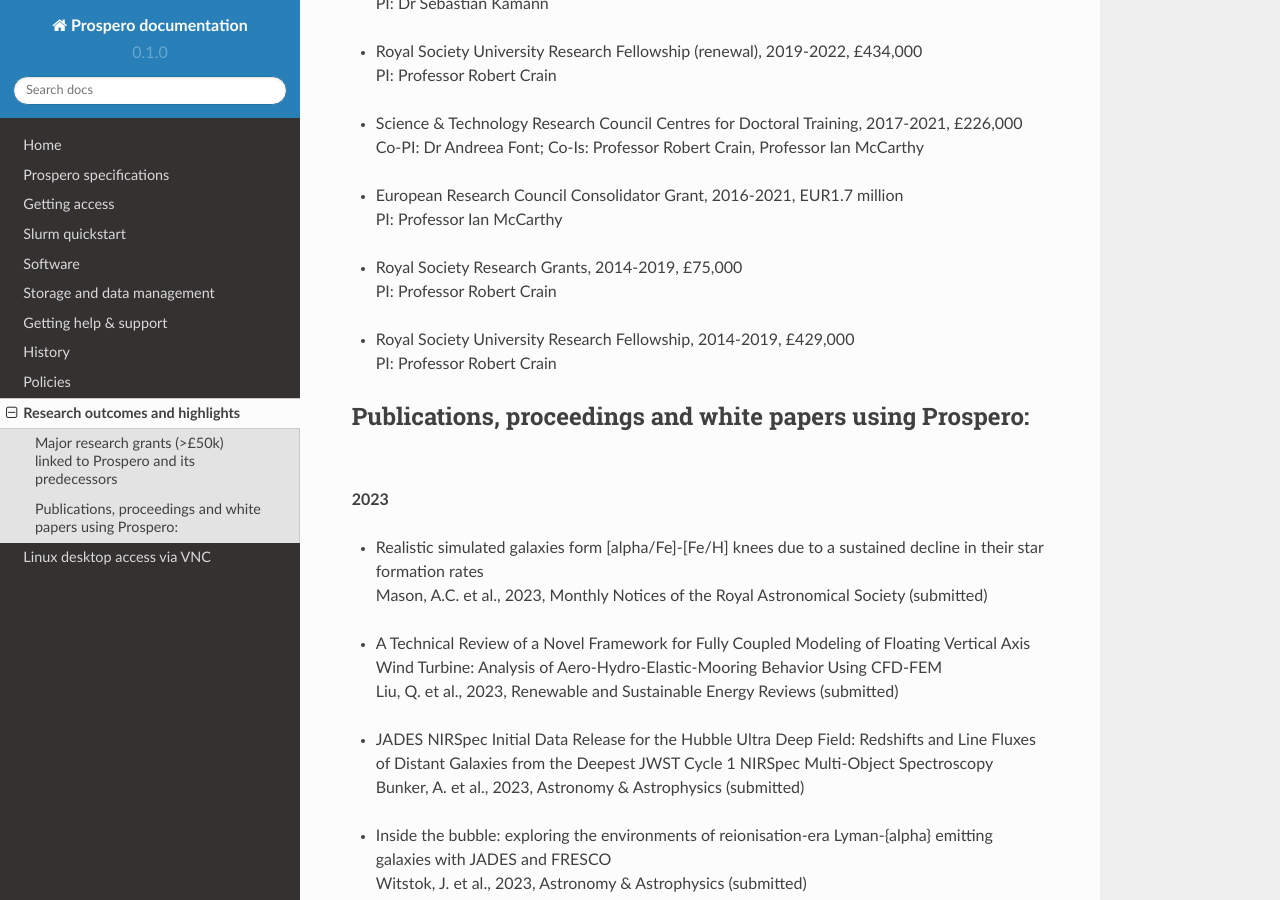
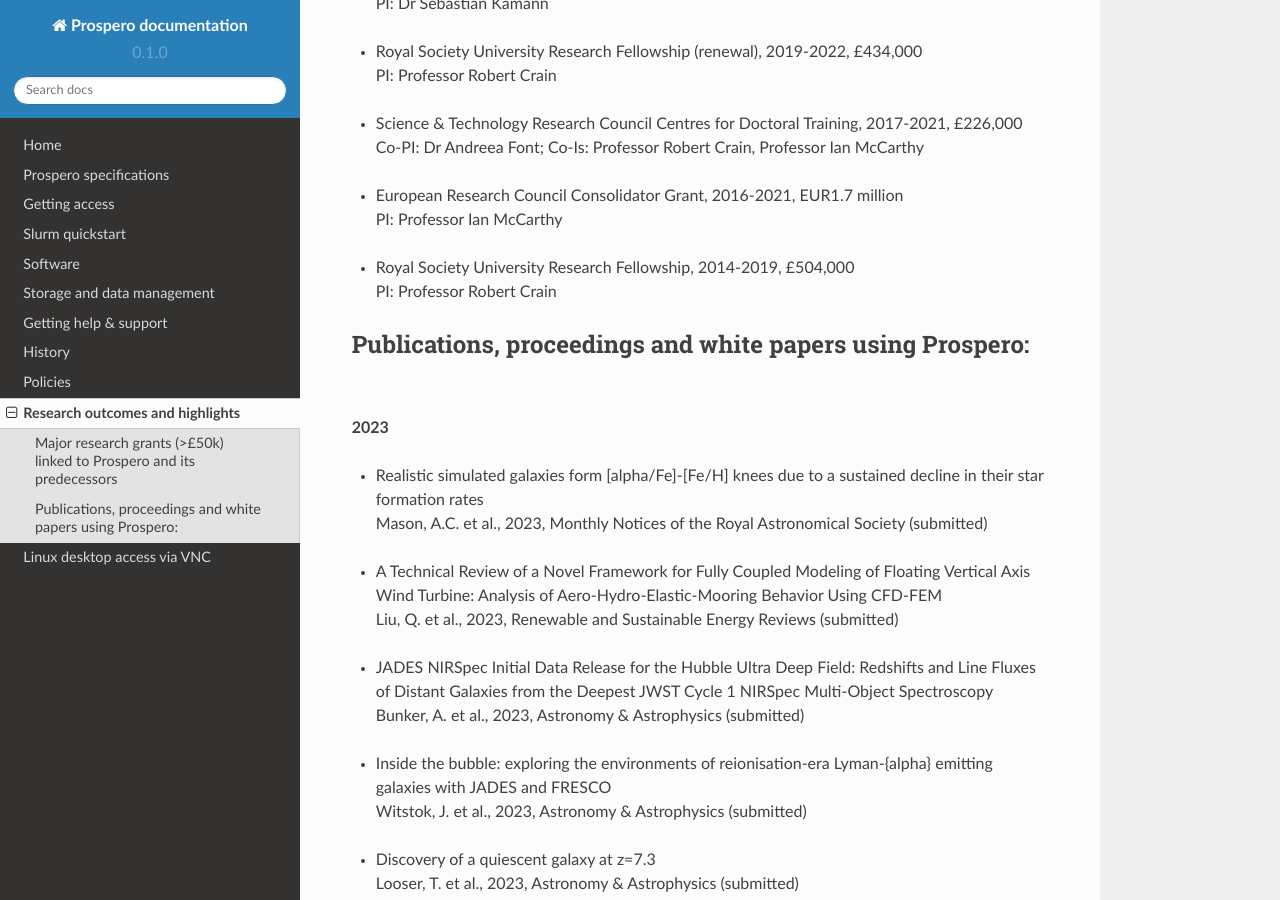
Before and after one commit to astrcrai/prospero-docs, a Sphinx documentation site: the page built from docs/source/highlights.rst, in a window 1280 px wide and 900 px high, scrolled down 1192 px. Built offline with Sphinx 7.4.7 and the Read the Docs theme 2.0.0, drawn with Linux system fonts in a browser that asks for light colours.

Commit message:
Update highlights.rst

```diff
--- a/docs/source/highlights.rst
+++ b/docs/source/highlights.rst
@@ -38,9 +38,7 @@
   | Co-PI: Dr Andreea Font; Co-Is: Professor Robert Crain, Professor Ian McCarthy
 * | European Research Council Consolidator Grant, 2016-2021, EUR1.7 million
   | PI: Professor Ian McCarthy
-* | Royal Society Research Grants, 2014-2019, £75,000
-  | PI: Professor Robert Crain
-* | Royal Society University Research Fellowship, 2014-2019, £429,000
+* | Royal Society University Research Fellowship, 2014-2019, £504,000
   | PI: Professor Robert Crain
 
 
```
